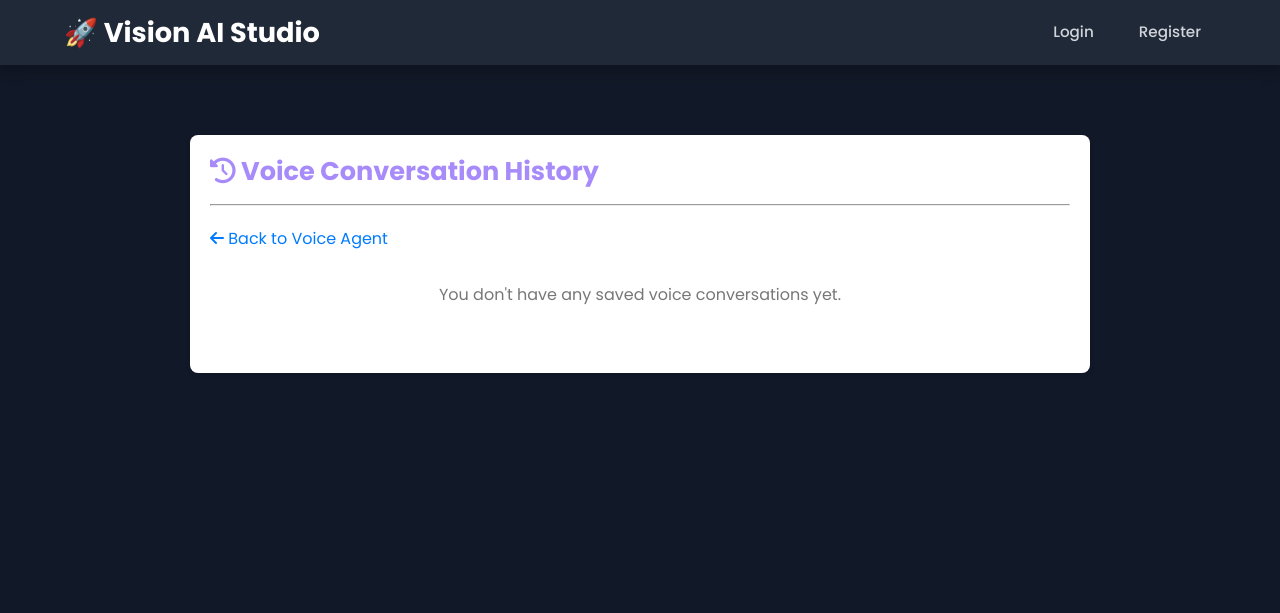
After one commit to Sharadgup/Ai-Research-Assistant-system, a Flask app: template src/templates/history.html in a window 1280 px wide. The commit adds this page. Shown: the top 613 px of the page. Run offline with Flask 3, Linux system fonts and the light colour scheme; the template is opened without the code that fills it, so the values that code supplies are empty; parts of the project's set-up code (start-up, migrations or seed data) failed here and were passed over.

Commit message:
tenth days second update project

```diff
--- a/app.py
+++ b/app.py
@@ -446,7 +446,10 @@ def voice_agent_page():
         flash("Please log in to use the Voice AI agent.", "warning")
         return redirect(url_for('login'))
     return render_template('voice_agent.html', now=datetime.utcnow())
+
+
 # *************
+
 
 # --- SocketIO Event Handlers ---
 # (Keep all existing handlers: default namespace, /dashboard_chat, /pdf_chat)
--- /dev/null
+++ b/src/templates/history.html
@@ -0,0 +1,80 @@
+{% extends "base.html" %} {# Assumes you have a base template #}
+
+{% block title %}Voice Conversation History{% endblock %}
+
+{% block head_extra %}
+    {# Add specific CSS if needed #}
+    <link rel="stylesheet" href="{{ url_for('static', filename='css/history.css') }}">
+     {# Include Font Awesome if used in base or needed here #}
+    <link rel="stylesheet" href="https://cdnjs.cloudflare.com/ajax/libs/font-awesome/6.0.0/css/all.min.css">
+    <style>
+        /* Basic inline styles for quick setup */
+        .history-container { max-width: 900px; margin: 20px auto; padding: 20px; background-color: #fff; border-radius: 8px; box-shadow: 0 2px 5px rgba(0,0,0,0.1); }
+        .history-list { list-style: none; padding: 0; }
+        .history-item { border-bottom: 1px solid #eee; padding: 15px 10px; margin-bottom: 10px; display: flex; justify-content: space-between; align-items: center; transition: background-color 0.2s ease; }
+        .history-item:hover { background-color: #f8f9fa; }
+        .history-item:last-child { border-bottom: none; }
+        .history-details { flex-grow: 1; margin-right: 15px; }
+        .history-timestamp { font-weight: bold; color: #333; font-size: 1.1em; margin-bottom: 5px; }
+        .history-preview { font-size: 0.95em; color: #555; font-style: italic; margin-bottom: 5px;}
+        .history-count { font-size: 0.85em; color: #777; }
+        .history-actions a { text-decoration: none; background-color: #007bff; color: white; padding: 6px 12px; border-radius: 4px; font-size: 0.9em; transition: background-color 0.2s ease; }
+        .history-actions a:hover { background-color: #0056b3; }
+        .no-history { text-align: center; color: #777; padding: 30px; }
+        .back-link { margin-top: 20px; display: inline-block; color: #007bff; text-decoration: none; }
+        .back-link:hover { text-decoration: underline; }
+        .error-message { color: #dc3545; font-weight: bold; text-align: center; margin-bottom: 15px; }
+    </style>
+{% endblock %}
+
+{% block content %}
+<div class="history-container">
+    <h2><i class="fas fa-history"></i> Voice Conversation History</h2>
+    <hr>
+
+    <a href="{{ url_for('voice_agent_page') }}" class="back-link"><i class="fas fa-arrow-left"></i> Back to Voice Agent</a>
+
+    {# Display errors if any occurred during fetch #}
+    {% if error %}
+        <p class="error-message">{{ error }}</p>
+    {% endif %}
+
+    {# Display history list #}
+    {% if conversations %}
+        <ul class="history-list">
+            {% for convo in conversations %}
+            <li class="history-item">
+                <div class="history-details">
+                    <div class="history-timestamp">
+                        {# Format the timestamp nicely - Requires datetime object passed from Flask #}
+                        {% if convo.display_timestamp %}
+                            {{ convo.display_timestamp.strftime('%Y-%m-%d %I:%M %p %Z') if convo.display_timestamp.tzinfo else convo.display_timestamp.strftime('%Y-%m-%d %I:%M %p') }}
+                        {% else %}
+                            Unknown Date
+                        {% endif %}
+                    </div>
+                    <div class="history-preview">"{{ convo.first_message_preview }}"</div>
+                    <div class="history-count">{{ convo.message_count }} message(s)</div>
+                </div>
+                <div class="history-actions">
+                     {# Link to view the full conversation details #}
+                    <a href="{{ url_for('view_conversation', conversation_id=convo._id) }}" title="View Details">
+                        <i class="fas fa-eye"></i> View
+                    </a>
+                     {# Placeholder for 'Continue' - more complex #}
+                     {# <a href="{{ url_for('voice_agent_page', load_convo_id=convo._id) }}" title="Continue (Not Implemented Yet)">Continue</a> #}
+                </div>
+            </li>
+            {% endfor %}
+        </ul>
+    {% else %}
+         {# Message if no conversations are found #}
+        <p class="no-history">You don't have any saved voice conversations yet.</p>
+    {% endif %}
+
+</div>
+{% endblock %}
+
+{% block scripts %}
+    {# Add any page-specific JS if needed later #}
+{% endblock %}
--- a/src/templates/voice_agent.html
+++ b/src/templates/voice_agent.html
@@ -24,6 +24,7 @@
             </div>
             <div class="controls-area">
                 <a href="{{ url_for('dashboard') }}" id="dashboard-button" class="back-button">Back to Dashboard</a>
+                <a href="#" id="dashboard-button" class="back-button" >View history</a>
             </div>
         </header>
         <!-- Main Interface -->
```
Also changed, not shown: src/static/voice_agent.css (+21 -1 lines), src/templates/conversation_detail.html (added, +58 -0 lines).
